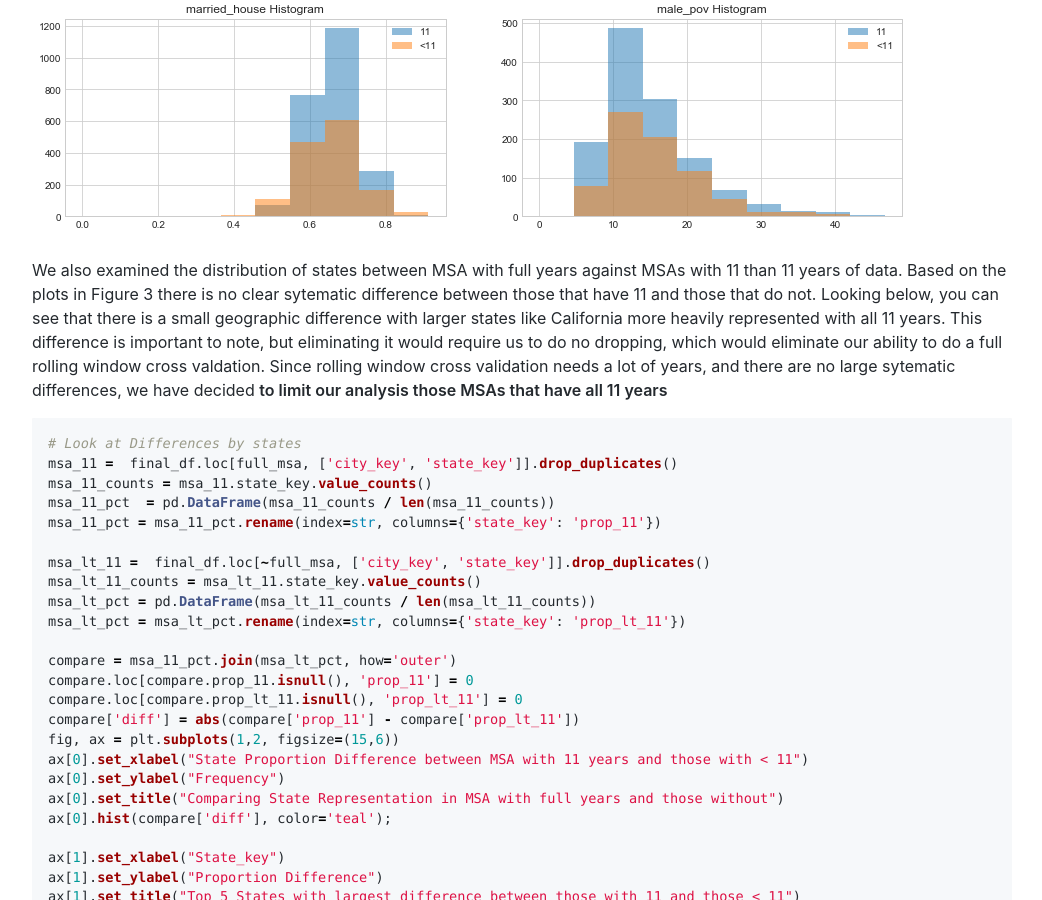
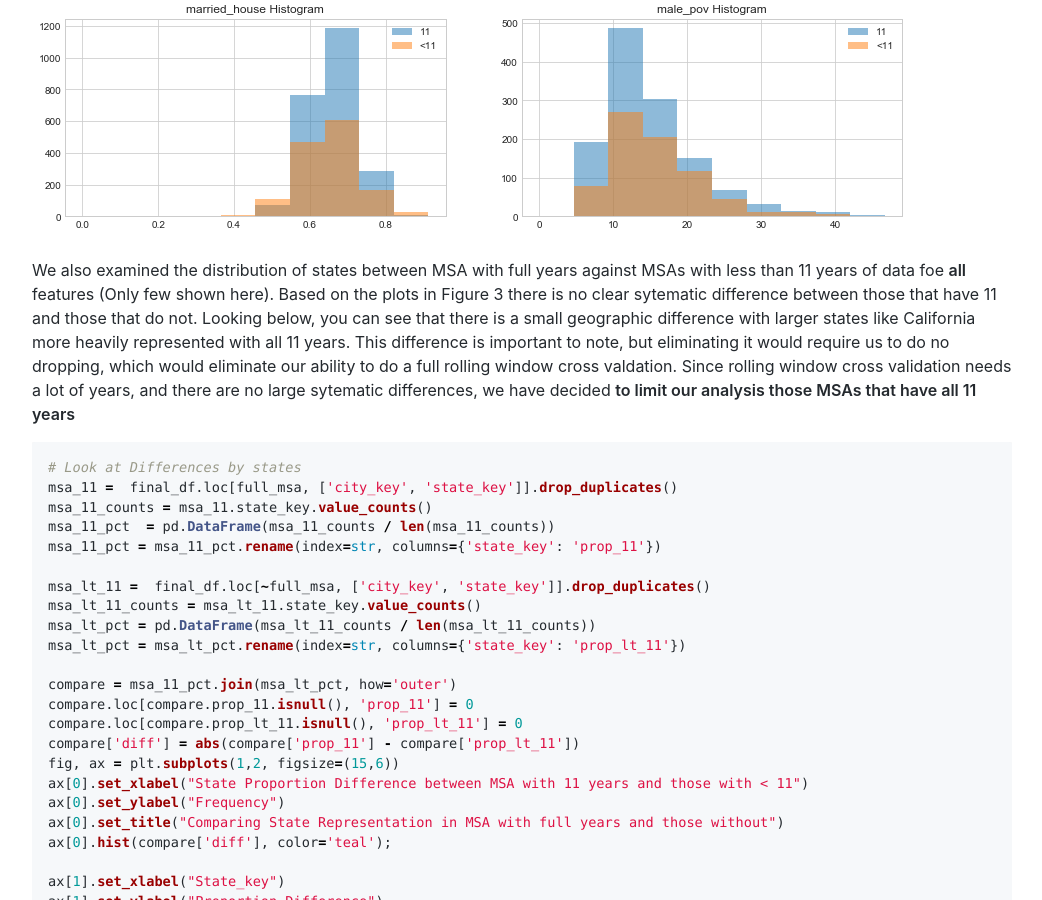
Before and after one commit to cs109group18/project, a Jekyll site: the page built from eda.md, in a window 1280 px wide and 900 px high, scrolled down 1708 px. Shown: the whole window, without its empty margins (118-1160 px from the left). Built offline with Jekyll 4.4.1, drawn with Linux system fonts in a browser that asks for light colours; our own code applies the rules of GitHub Pages for plain Markdown files; comment, search, counter and statistics services are not loaded.

Commit message:
eda change

```diff
--- a/eda.md
+++ b/eda.md
@@ -8,10 +8,6 @@ This section describes the findings from the exploratory data analysis phase.
 ### Part 1. Examining Data Completeness by Year###
 
 The distribution of the number of years within an MSA (Figure 1) shows that close to 75% of the MSAs have data for all 11 years. We also compared the distributions of all features for MSAs that have all 11 years vs the ones that don't (Figure 2). The distributions look very similar.
-
-
-
-
 
 
 
@@ -69,7 +65,7 @@ print('Figure 2 - Distribution Comparisons - MSAs with 11 years vs MSAs without
 ![png](eda_files/eda_5_1.png)
 
 
-We also examined the distribution of states between MSA with full years against MSAs with 11 than 11 years of data.  Based on the plots in Figure 3 there is no clear sytematic difference between those that have 11 and those that do not. Looking below, you can see that there is a small geographic difference with larger states like California more heavily represented with all 11 years. This difference is important to note, but eliminating it would require us to do no dropping, which would eliminate our ability to do a full rolling window cross valdation. Since rolling window cross validation needs a lot of years, and there are no large sytematic differences, we have decided  **to limit our analysis those MSAs that have all 11 years**
+We also examined the distribution of states between MSA with full years against MSAs with less than 11 years of data foe **all** features (Only few shown here).  Based on the plots in Figure 3 there is no clear sytematic difference between those that have 11 and those that do not. Looking below, you can see that there is a small geographic difference with larger states like California more heavily represented with all 11 years. This difference is important to note, but eliminating it would require us to do no dropping, which would eliminate our ability to do a full rolling window cross valdation. Since rolling window cross validation needs a lot of years, and there are no large sytematic differences, we have decided  **to limit our analysis those MSAs that have all 11 years**
 
 
 
```
